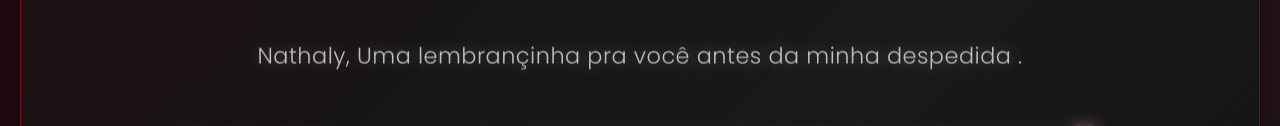
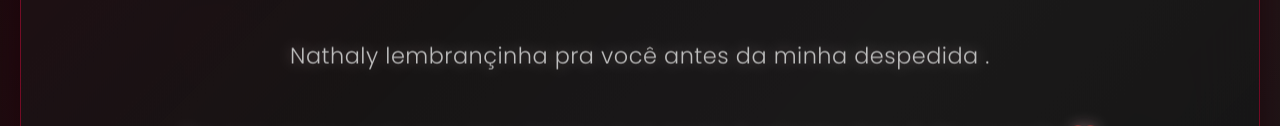
Before and after one commit to jhoninhaa77k/Surpresapravoce, a plain HTML site: page index.html in a window 1280 px wide. Shown: the part 370-496 px from the top of the page. Drawn offline with Linux system fonts and the light colour scheme.

Commit message:
Update index.html

```diff
--- a/index.html
+++ b/index.html
@@ -742,7 +742,7 @@
         <main class="love-card">
             <h2>Minha melhor companhia 💕</h2>
             <div class="love-message">
-                <p><span class="girlfriend-name"></span>, Uma lembrançinha pra você antes da minha despedida .</p>
+                <p><span class="girlfriend-name"></span> lembrançinha pra você antes da minha despedida .</p>
                 <br>
                 <p>Por isso resolvi criar isso aqui espero que goste é simples mas é de coração ❤️</p>
             </div>
```
